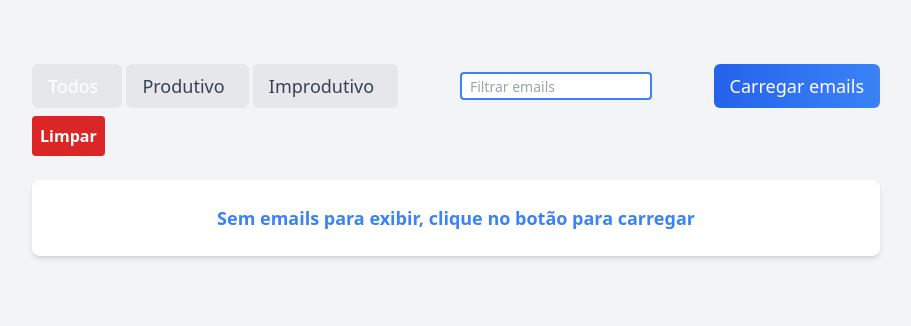
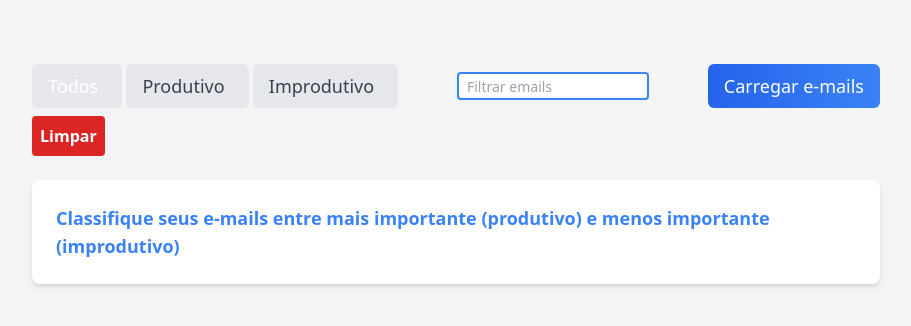
Before and after one commit to Choco02/email-organizer, a Flask app: page / in a window 1280 px wide. Shown: the top 326 px of the page, without its empty margins (184-1095 px from the left). Run offline with Flask 3, Linux system fonts and the light colour scheme; some libraries are stand-ins or nearby versions.

Commit message:
style: better project description

```diff
--- a/api/public/utils.js
+++ b/api/public/utils.js
@@ -213,7 +213,7 @@ function createTabContent(tabId) {
 
     if (filteredItems.length < 1) {
         const emptyTabLabel = document.createElement('p')
-        emptyTabLabel.textContent = 'Sem emails para exibir, clique no botão para carregar'
+        emptyTabLabel.textContent = 'Classifique seus e-mails entre mais importante (produtivo) e menos importante (improdutivo)'
         emptyTabLabel.classList.add('text-lg', 'text-blue-500', 'font-semibold')
         contentContainer.classList.add('flex', 'justify-center')
         contentContainer.appendChild(emptyTabLabel)
--- a/api/templates/index.html
+++ b/api/templates/index.html
@@ -29,7 +29,7 @@
             <input type="text" id="searchInput" class="w-48 rounded border-2 outline-none border-blue-500 my-2 placeholder:text-sm placeholder:pl-1 pl-1 focus:scale-110 transition-transform duration-500" placeholder="Filtrar emails" />
             <button id="openModalBtn"
                 class="py-2 px-4 text-lg font-medium rounded-md text-gray-700 hover:bg-gray-300 text-white bg-gradient-to-r from-blue-600 to-blue-500">
-                Carregar emails
+                Carregar e-mails
             </button>
         </div>
 
```
